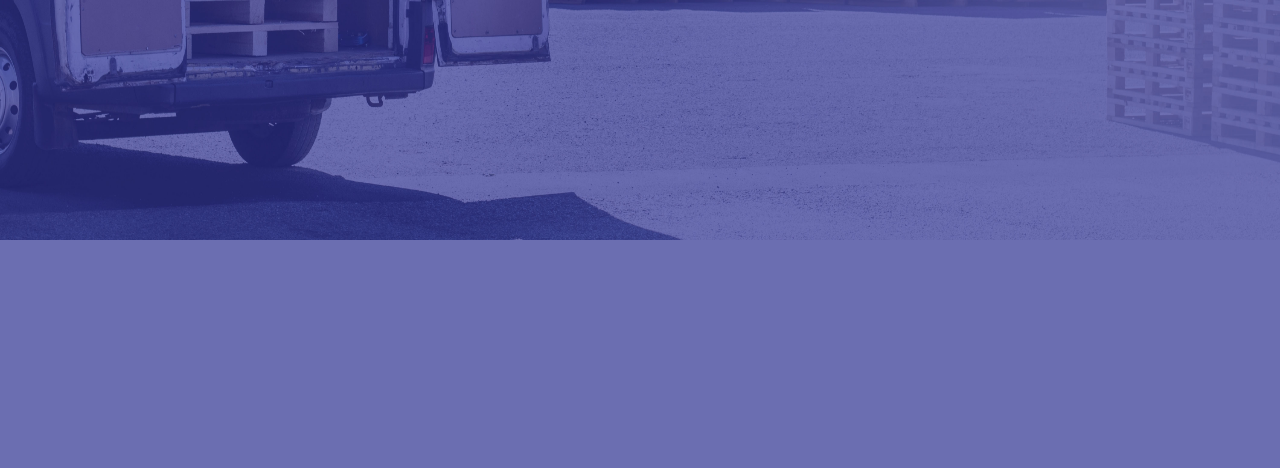
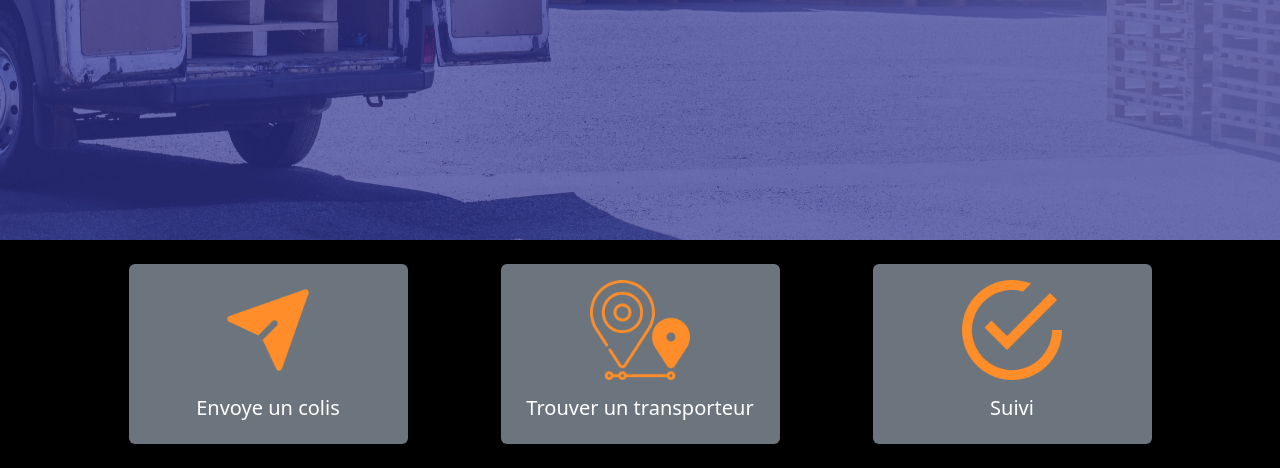
Before and after one commit to ABDERRAZZAQMars/Projet-file-rouge, a PHP site: the page made by index.php in a window 1280 px wide. Shown: the part 616-1084 px from the top of the page. Before the commit the page ends 856 px from the top, so only its background shows below. Run offline with PHP 8.4, Linux system fonts and the light colour scheme.

Commit message:
Les cards

```diff
--- a/views/home.php
+++ b/views/home.php
@@ -97,3 +97,26 @@
         </div>
     </div>
 </div>
+
+<div class="container-fluid bg-black">
+    <div class="container row mx-auto py-3 d-flex justify-content-around text-white">
+        <div class=" my-2 bg-secondary rounded col-lg-3 col-md-3 col-sm-12 py-3">
+            <a href="" class="d-flex flex-column align-items-center text-white" style="text-decoration:none;">
+                <img src="./views/assets/img/icone1.png" alt="" id="icone">
+                <h5 class="mt-3">Envoye un colis</h5>
+            </a>
+        </div>
+        <div class=" my-2 bg-secondary rounded col-lg-3 col-md-3 col-sm-12 py-3">
+            <a href="" class="d-flex flex-column align-items-center text-white" style="text-decoration:none;">
+                <img src="./views/assets/img/icone2.png" alt="" id="icone">
+                <h5 class="mt-3">Trouver un transporteur</h5>
+            </a>
+        </div>
+        <div class=" my-2 bg-secondary rounded col-lg-3 col-md-3 col-sm-12 py-3">
+            <a href="" class="d-flex flex-column align-items-center text-white" style="text-decoration:none;">
+                <img src="./views/assets/img/icone3.png" alt="" id="icone">
+                <h5 class="mt-3">Suivi</h5>
+            </a>
+        </div>
+    </div>
+</div>
```
